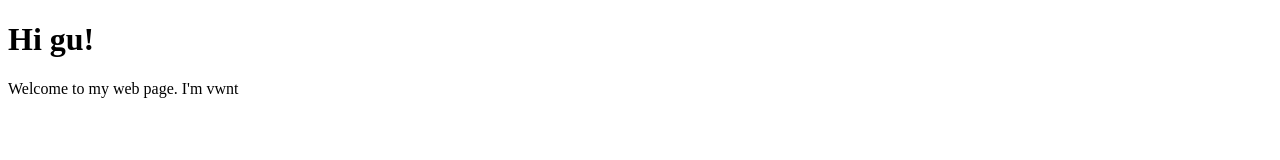
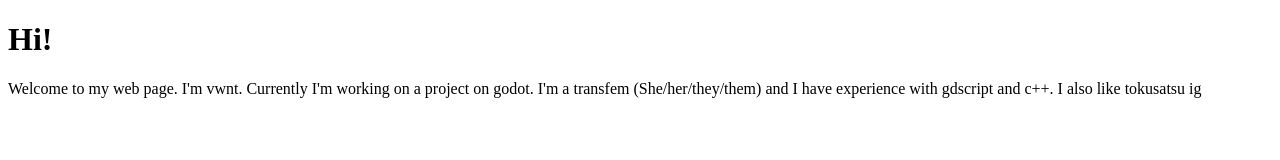
Before and after one commit to vwnties/vwnties.github.io, a plain HTML site: page index.html in a window 1280 px wide. Drawn offline with Linux system fonts and the light colour scheme.

Commit message:
Update index.html

```diff
--- a/index.html
+++ b/index.html
@@ -1,7 +1,7 @@
 <!DOCTYPE html>
 <html>
 <body>
-<h1>Hi gu!</h1>
-<p>Welcome to my web page. I'm vwnt</p>
+<h1>Hi!</h1>
+<p>Welcome to my web page. I'm vwnt. Currently I'm working on a project on godot. I'm a transfem (She/her/they/them) and I have experience with gdscript and c++. I also like tokusatsu ig</p>
 </body>
 </html>
```
